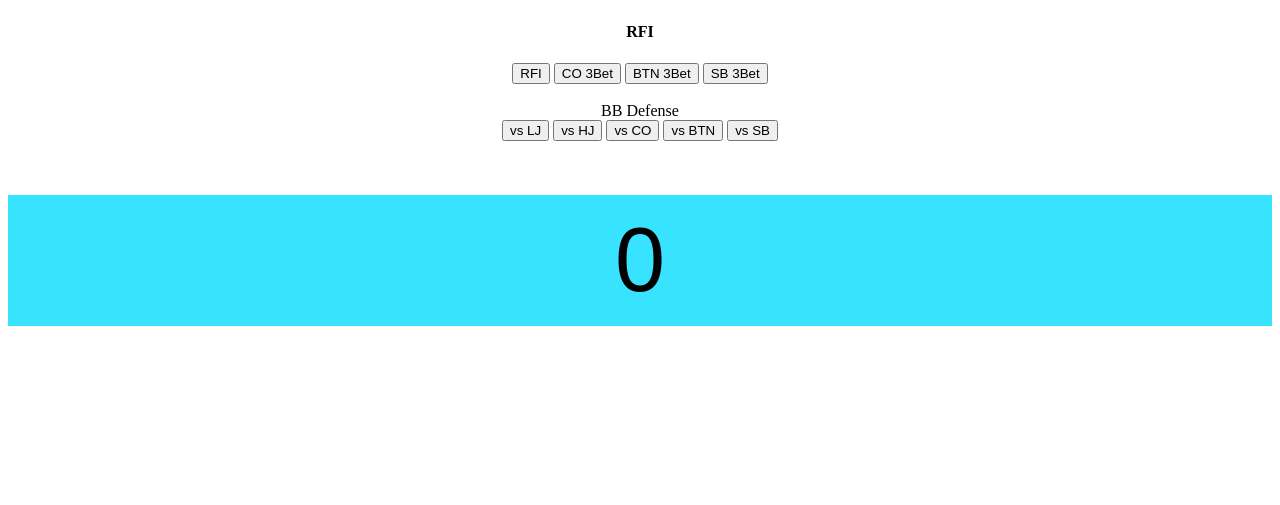
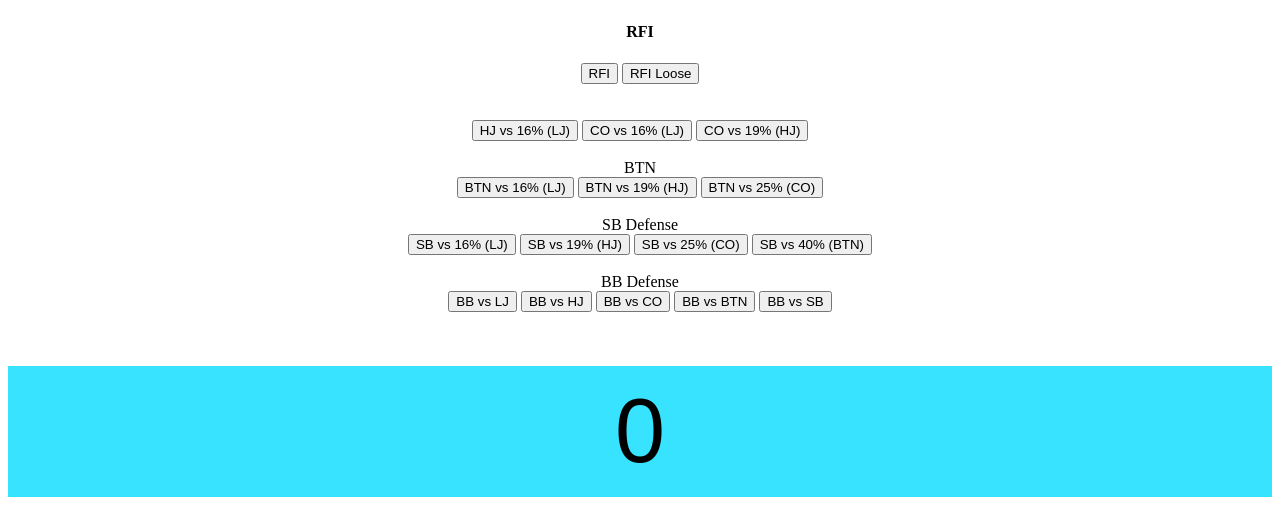
Before and after one commit to weston/PIOTools, a plain HTML site: page dashboard/index.html in a window 1280 px wide. Shown: the part 1274-1779 px from the top of the page. Before the commit the page ends 1608 px from the top, so only its background shows below. Drawn offline with Linux system fonts and the light colour scheme.

Commit message:
new images

```diff
--- a/dashboard/index.html
+++ b/dashboard/index.html
@@ -15,17 +15,32 @@
 <body>
     <center>
         <button onclick=setImage("RFI.png")>RFI</button>
-        <button onclick=setImage("CO_3B.png")>CO 3Bet</button>
-        <button onclick=setImage("BTN_3B.png")>BTN 3Bet</button>
-        <button onclick=setImage("SB_3B.png")>SB 3Bet</button>
+        <button onclick=setImage("RFI_loose.png")>RFI Loose</button>
+		<br/><br/><br/>
+		<button onclick=setImage("HJ_vs_16.png")>HJ vs 16% (LJ)</button>
+		<button onclick=setImage("CO_vs_16.png")>CO vs 16% (LJ)</button>
+		<button onclick=setImage("CO_vs_19.png")>CO vs 19% (HJ)</button>
+        <br/><br/>
+		BTN
+		<br/>
+		<button onclick=setImage("BTN_vs_16.png")>BTN vs 16% (LJ)</button>
+		<button onclick=setImage("BTN_vs_19.png")>BTN vs 19% (HJ)</button>
+		<button onclick=setImage("BTN_vs_25.png")>BTN vs 25% (CO)</button>
+        <br/><br/>
+		SB Defense
+		<br/>
+		<button onclick=setImage("SB_vs_16.png")>SB vs 16% (LJ)</button>
+		<button onclick=setImage("SB_vs_19.png")>SB vs 19% (HJ)</button>
+		<button onclick=setImage("SB_vs_25.png")>SB vs 25% (CO)</button>
+		<button onclick=setImage("SB_vs_40.png")>SB vs 40% (BTN)</button>
         <br/><br/>
         BB Defense
         <br/>
-        <button onclick=setImage("BB_vs_LJ.png")>vs LJ</button>
-        <button onclick=setImage("BB_vs_HJ.png")>vs HJ</button>
-        <button onclick=setImage("BB_vs_CO.png")>vs CO</button>
-        <button onclick=setImage("BB_vs_BTN.png")>vs BTN</button>
-        <button onclick=setImage("BB_vs_SB.png")>vs SB</button>
+        <button onclick=setImage("BB_vs_LJ.png")>BB vs LJ</button>
+        <button onclick=setImage("BB_vs_HJ.png")>BB vs HJ</button>
+        <button onclick=setImage("BB_vs_CO.png")>BB vs CO</button>
+        <button onclick=setImage("BB_vs_BTN.png")>BB vs BTN</button>
+        <button onclick=setImage("BB_vs_SB.png")>BB vs SB</button>
     </center>
     <br/><br/><br/>
     <span class="parent">
```
Also changed, not shown: dashboard/images/BTN_vs_16.png (added), dashboard/images/BTN_vs_19.png (added), dashboard/images/BTN_vs_25.png (added), dashboard/images/CO_vs_16.png (added), dashboard/images/CO_vs_19.png (added), dashboard/images/HJ_vs_16.png (added), dashboard/images/RFI.png, dashboard/images/RFI_loose.png (added), dashboard/images/SB_vs_16.png (added), dashboard/images/SB_vs_19.png (added), dashboard/images/SB_vs_25.png (added), dashboard/images/SB_vs_40.png (added), dashboard/images/old/RFI.png (added), dashboard/images/old/SB_3B.png (renamed from dashboard/images/SB_3B.png), 4 other files.
